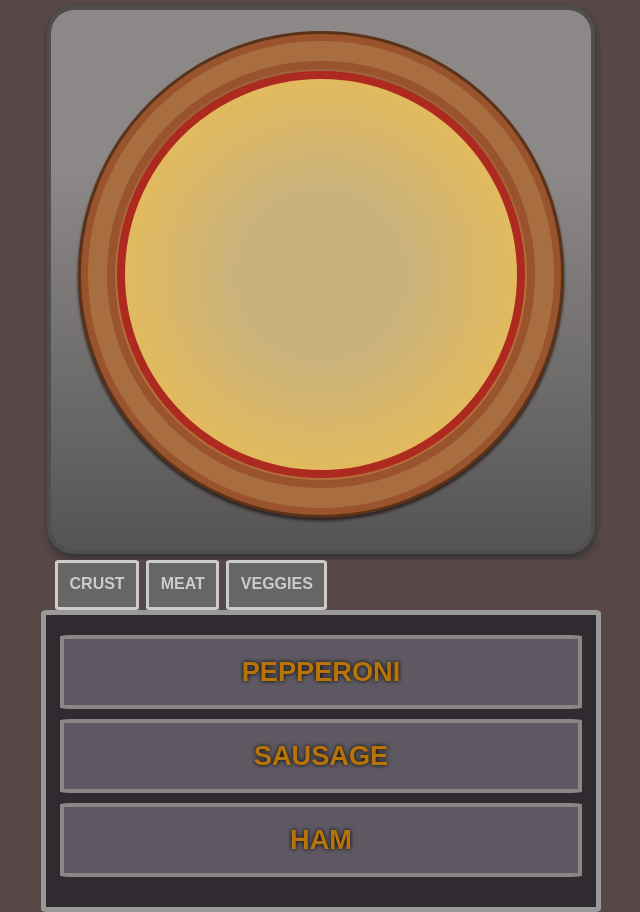
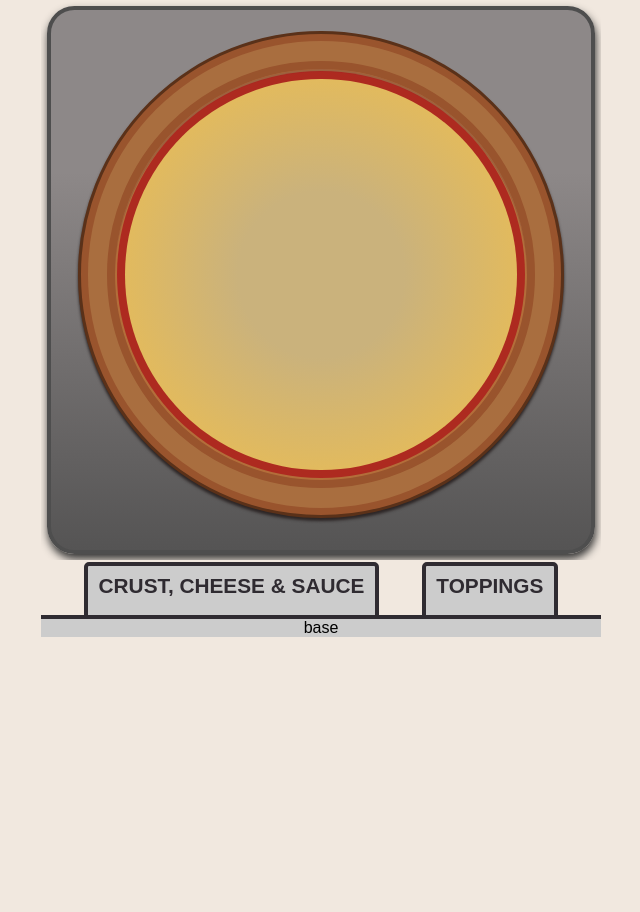
Before and after one commit to EricZimmer/Pizzafy, a React app: page / in a window 1280 px wide. Shown: the whole page, without its empty margins (319-959 px from the left). After the commit the page ends 800 px from the top, so only its background shows below. Built offline with nearby package versions, Linux system fonts and the light colour scheme.

Commit message:
refactor control css

```diff
--- a/src/components/BuildHeaders/BuildHeader/BuildHeader.css
+++ b/src/components/BuildHeaders/BuildHeader/BuildHeader.css
@@ -2,16 +2,27 @@
 .BuildHeader {
   /* margin: auto; */
 
+  display: flex;
+  height: 104%;
+  color: rgb(47, 43, 49);
+  border: 4px solid rgb(47, 43, 49);
+  /* border-radius: 2%; */
 
-  height: 100%;
-  color: #ccc;
-  border: 3px solid #ccc;
-  border-radius: 5%;
-  padding: .72em;
-  background-color: #666;
+  padding: .4em .5em;
+  padding-bottom: 1em;
+
+  background-color: #ccc;
   font-weight: bold;
   text-align: center;
-  margin-right: 7px;
+
+  /* border-bottom: 4px solid #333; */
+  /* margin: auto; */
+  /* margin-right: 7px; */
+  border-top-left-radius: 5px;
+  border-top-right-radius: 5px;
+  margin-bottom: -6.5px;
+  align-self: center;
+  z-index: 3;
 }
 
 .BuildHeader:hover {
@@ -24,3 +35,15 @@
   background-color: #777;
   /* border-color: tomato; */
 }
+
+.Label {
+  /* background-color: rgb(47, 43, 49); */
+  padding: 0 .8em ;
+  padding-bottom: .4em;
+  /* display: flex;
+  justify-content: center;
+  align-content: center; */
+  /* width: 90%; */
+  align-self: flex-start;
+  color: #333;
+}
--- a/src/components/BuildHeaders/BuildHeader/BuildHeader.js
+++ b/src/components/BuildHeaders/BuildHeader/BuildHeader.js
@@ -8,7 +8,10 @@ const buildHeader = (props) => {
     <div
       className={classes.BuildHeader}
       onClick={() => props.clicked(props.name)}>
-      {props.children}
+        {props.children}
+      {/* <div className={classes.Label}>
+
+      </div> */}
     </div>
 
   );
--- a/src/components/BuildHeaders/BuildHeaders.css
+++ b/src/components/BuildHeaders/BuildHeaders.css
@@ -6,19 +6,25 @@
   display: flex;
   flex-flow: row;
 
+  font-size: .8rem;
+  align-content: flex-end;
+  width: 100%;
+  /* height: 50px; */
+  justify-content: space-evenly;
+  justify-self: flex-start;
+  color: #ccc;
+  /* margin: 0 2.5% 0 2.5%; */
+  border-bottom: 4px solid rgb(47, 43, 49);
 
-  /* align-items: left; */
-  width: 95%;
-  height: 50px;
-  justify-content: left;
-  color: #ccc;
-  margin: 0 2.5% 0 2.5%;
-
+  background-color: rgb(241, 232, 223);
+  margin-bottom: 0;
+  z-index: 3;
 }
 
 @media (min-width: 500px) {
   .BuildHeaders {
     display: flex;
+    font-size: 1.3rem
     /* flex-flow: row nowrap; */
   }
 }
--- a/src/components/BuildHeaders/BuildHeaders.js
+++ b/src/components/BuildHeaders/BuildHeaders.js
@@ -7,19 +7,15 @@ const buildHeaders = (props) => (
     <BuildHeader
         clicked={props.clicked}
         name={'BASE'}>
-      CRUST
+      CRUST, CHEESE & SAUCE
     </BuildHeader>
 
     <BuildHeader
         clicked={props.clicked}
-        name={'MEAT'}>
-      MEAT
+        name={'TOPPINGS'}>
+      TOPPINGS
     </BuildHeader>
-    <BuildHeader
-        clicked={props.clicked}
-        name={'VEGGIES'}>
-      VEGGIES
-    </BuildHeader>
+
 
   </div>
 );
--- a/src/components/ControlGroup/BuildControls/BuildControls.css
+++ b/src/components/ControlGroup/BuildControls/BuildControls.css
@@ -1,14 +1,3 @@
-/* .BuildControlsContainer {
-  width: 100%;
-  margin: auto;
-  padding: 10px 0;
-  display: flex;
-  flex-flow: row wrap;
-  justify-content: center;
-  background-color: rgb(141, 141, 141);
-  border: 3px solid #ccc;
-} */
-
 
 .BuildControls {
   display: flex;
@@ -16,13 +5,17 @@
   align-content: center;
   justify-items: center;
   margin: 0px auto;
-  margin-bottom: 10px;
+  margin-bottom: 0px;
+  border: 4px solid #333;
+  border-top: none;
   /* padding-bottom: 15px; */
-  border: 4px solid rgb(143, 133, 133);
-  background-color: rgb(143, 133, 133);
-  border-radius: 2%;
+  /* border-bottom: 4px solid #222;*/
+  border-left:none;
+  border-right: none;
+  background-color: #ccc;
+  /* border-radius: 2%; */
   /* border-top: 6px solid #aaa; */
-  width: 95%;
+  width: 100%;
   position:relative;
 
 }
@@ -36,7 +29,7 @@
   grid-template-rows: 1fr 1fr 1fr;
   flex-flow: row wrap;
 
-  border: 2px solid #aaa;
+  border: 2px solid #555;
   justify-content: center;
   align-items: center;
   box-shadow: 0 2px 1px #ccc;
@@ -92,19 +85,28 @@
 .LabelHeader {
   width: 100%;
   display: flex;
-  background-color: rgb(93, 88, 97);
+  /* background-color: rgb(93, 88, 97); */
+  background-color: rgb(47, 43, 49);
   position: relative;
   justify-self: center;
   margin: auto;
   padding: 7px 0;
-  /* border-bottom: 4px solid #bbb; */
+  /* border: 3px solid white; */
+  /* border-radius: 1%; */
+  border-bottom: 6px solid #bbb;
+
+  /* border-top: 6px solid #555; */
+  /* border-top-left-radius: 5%;
+  border-top-right-radius: 5%; */
+  /* border-bottom-left-radius: 5%;
+  border-bottom-right-radius: 5%; */
 }
 /* .BuildControls.LabelHeader */
 
 .Label {
   padding: 10px 5px;
   font-weight: bold;
-  font-size: 1.7rem;
+  font-size: 1.3rem;
   /* display: block; */
   justify-self: center;
   color: rgb(184, 116, 8);
@@ -130,12 +132,12 @@
 .MousePointer {
   cursor: pointer;
 }
-.BuildControls:hover {
+/* .BuildControls:hover {
   background-color: #777;
-}
+} */
 
-.BuildControls:hover.MousePointer {
-  background-color: #888;
+.BuildControls:hover.MousePointer .LabelHeader{
+  background-color: #444;
 }
 
 .BuildControls.MousePointer > .Label {
@@ -143,9 +145,8 @@
   background-color: #777;
 }
 
-.BuildControls:hover.MousePointer > .Label {
-  color: #eee;
-  background-color: #888;
+.BuildControls:hover.MousePointer  .Label {
+
 }
 
 
@@ -163,4 +164,7 @@
     width: 560px;
 
   }
+  .Label{
+    font-size: 1.7rem;
+  }
 }
--- a/src/components/ControlGroup/BuildControls/BuildControls.js
+++ b/src/components/ControlGroup/BuildControls/BuildControls.js
@@ -1,11 +1,11 @@
-import React, { Component } from 'react';
+import React, { PureComponent } from 'react';
 import classes from './BuildControls.css';
 import Auxhoc from '../../../hoc/Auxhoc';
 import * as IngrTypes from '../../../INGREDIENTCONST';
 
 import BuildControl from './BuildControl/BuildControl';
 
-class BuildControls extends Component {
+class BuildControls extends PureComponent {
   state = {
 
     [IngrTypes.REGULAR]: {
--- a/src/components/ControlGroup/ControlGroup.css
+++ b/src/components/ControlGroup/ControlGroup.css
@@ -18,16 +18,19 @@
 }
 
 .BuildControlsContainer {
-  width: 320px;
+  width: inherit;
   margin: auto;
-  padding: 20px 0;
+  padding-top: 20px;
   /* padding-top: 20px; */
-  display: grid;
+  display: flex;
   flex-flow: row wrap;
   /* justify-content: center; */
-  background-color: rgb(47, 43, 49);
-  border: 5px solid #999;
-  border-radius: 1%;
+  /* background-color: rgb(47, 43, 49);*/
+  border-left: 5px solid rgb(47, 43, 49);
+  border-right: 5px solid rgb(47, 43, 49);
+
+  /* border-top: 2px solid #999; */
+  /* border-radius: 1%; */
 }
 
 @media (min-width: 500px) and (min-height: 400px) {
--- a/src/components/ControlGroup/ControlGroup.js
+++ b/src/components/ControlGroup/ControlGroup.js
@@ -1,4 +1,4 @@
-import React, { Component } from 'react';
+import React, { PureComponent } from 'react';
 import BuildControls from './BuildControls/BuildControls';
 import classes from './ControlGroup.css';
 import * as IngrTypes from '../../INGREDIENTCONST';
@@ -15,11 +15,15 @@ const ALL_TOPPINGS = {
   ]
 };
 
-class ControlGroup extends Component {
+class ControlGroup extends PureComponent {
 
   componentWillMount() {
     this.setupState(ALL_TOPPINGS);
     //this.setupState(TOPPINGS_VEGGIES);
+  }
+
+  componentWillUnmount() {
+    console.log('hi');
   }
 
   setupState = (toppingName) => {
@@ -58,7 +62,7 @@ class ControlGroup extends Component {
     }
   }
   toppingGroupToggleOff = (e) => {
-    e.preventDefault();
+    //e.preventDefault();
     //e.stopPropagation();
     console.log('e= ', e.target, 'e.target.parent'/* , e.target.parentNode */);
     const id = e.id || e.target.id || e.target.parentNode.id || e.target.parentNode.parentNode.id;
--- a/src/containers/PizzaBuilder/PizzaBuilder.css
+++ b/src/containers/PizzaBuilder/PizzaBuilder.css
@@ -3,7 +3,19 @@
   display: flex;
   flex-flow: column nowrap;
   margin: auto;
-  background-color: rgb(88, 71, 71);
+  background-color: rgb(241, 232, 223);
+}
+
+.MainControlsContainer {
+  width: inherit;
+  display: flex;
+  flex-flow: row wrap;
+  margin: auto;
+  justify-content: center;
+  /* background-color: rgb(47, 43, 49); */
+  background-color: #ccc;
+  /* border: 5px solid #999;
+  border-radius: 1%; */
 }
 
 @media (min-width: 500px) and (min-height: 400px) {
--- a/src/containers/PizzaBuilder/PizzaBuilder.js
+++ b/src/containers/PizzaBuilder/PizzaBuilder.js
@@ -1,4 +1,4 @@
-import React, { Component } from 'react';
+import React, { PureComponent } from 'react';
 
 import Auxhoc from '../../hoc/Auxhoc';
 import classes from './PizzaBuilder.css';
@@ -11,10 +11,10 @@ import IngredientSummary from '../../components/Pizza/IngredientSummary/Ingredie
 import * as IngrTypes from '../../INGREDIENTCONST';
 import PizzaIngredient from '../../components/Pizza/PizzaIngredient/PizzaIngredient';
 
-class PizzaBuilder extends Component {
+class PizzaBuilder extends PureComponent {
 
   state = {
-    currentTab: 'meat',
+    currentTab: 'BASE',
     /* ingredients: {
 
     } */
@@ -55,6 +55,11 @@ class PizzaBuilder extends Component {
     this.setState({...newState});
   }
 
+  toppingGroup = ((<ControlGroup
+    addTopping={(name, side, amount) => this.addToppingHandler(name, side, amount) }
+    clearTopping={name => this.clearToppingHander(name)}>
+  </ControlGroup>));
+
   render() {
     const stIngredients = this.state.ingredients !== null ? this.state.ingredients
       : null;
@@ -77,17 +82,21 @@ class PizzaBuilder extends Component {
         });
     }
     console.log('pbi = ', stIngredients)
+
+    let controlGroup = <div>base</div>;
+    controlGroup = this.state.currentTab === 'BASE' ? controlGroup : this.toppingGroup ;
     return (
       <div className={classes.PizzaBuilder}>
         <Pizza
           ingredients={pizzaIngredients}/>
         {/* <IngredientSummary ingredients={stIngredients}/> */}
-        <BuildHeaders
-        clicked={ this.headerClickedHandler}/>
-        <ControlGroup
-          addTopping={(name, side, amount) => this.addToppingHandler(name, side, amount) }
-          clearTopping={name => this.clearToppingHander(name)}>
-        </ControlGroup>
+        <div className={classes.MainControlsContainer}>
+          <BuildHeaders
+          clicked={ this.headerClickedHandler}/>
+
+         {controlGroup}
+
+        </div>
       </div>
     );
   }
--- a/src/index.css
+++ b/src/index.css
@@ -7,5 +7,5 @@ body {
   margin: 0;
   padding: 0;
   font-family: 'Oswald', sans-serif;
-  background-color: rgb(88, 71, 71);
+  background-color: rgb(241, 232, 223);
 }
```
